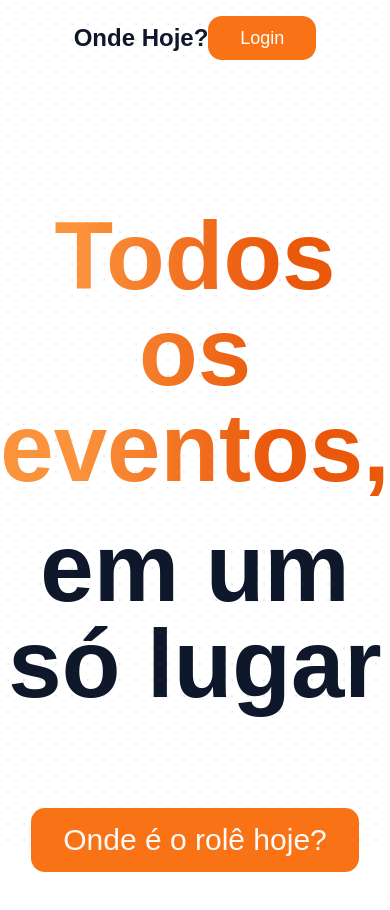
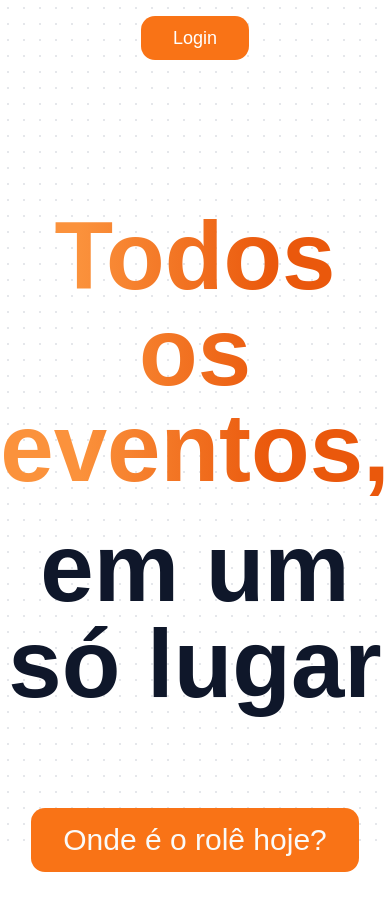
Before and after one commit to perebaj/ondehj-front, a Next.js app: page /landing in a window 390 px wide. Shown: the top 910 px of the page. Built offline with nearby package versions, Linux system fonts and the light colour scheme; a web font is replaced by a local one.

Commit message:
:bug: fix: hidden title lg screen

```diff
--- a/src/app/landing/header.tsx
+++ b/src/app/landing/header.tsx
@@ -8,8 +8,8 @@ export default function Header() {
     <header>
       <nav className="mx-auto flex max-w-7xl items-center justify-center px-8 py-4">
         <div className="flex lg:flex-1">
-          <Link href="/" className="flex shrink-0 items-center">
-            <span className="text-2xl font-extrabold text-slate-900">
+          <Link href="/" className="hidden shrink-0 items-center lg:flex">
+            <span className="text-2xl font-extrabold text-slate-900 ">
               Onde Hoje?
             </span>
           </Link>
```
